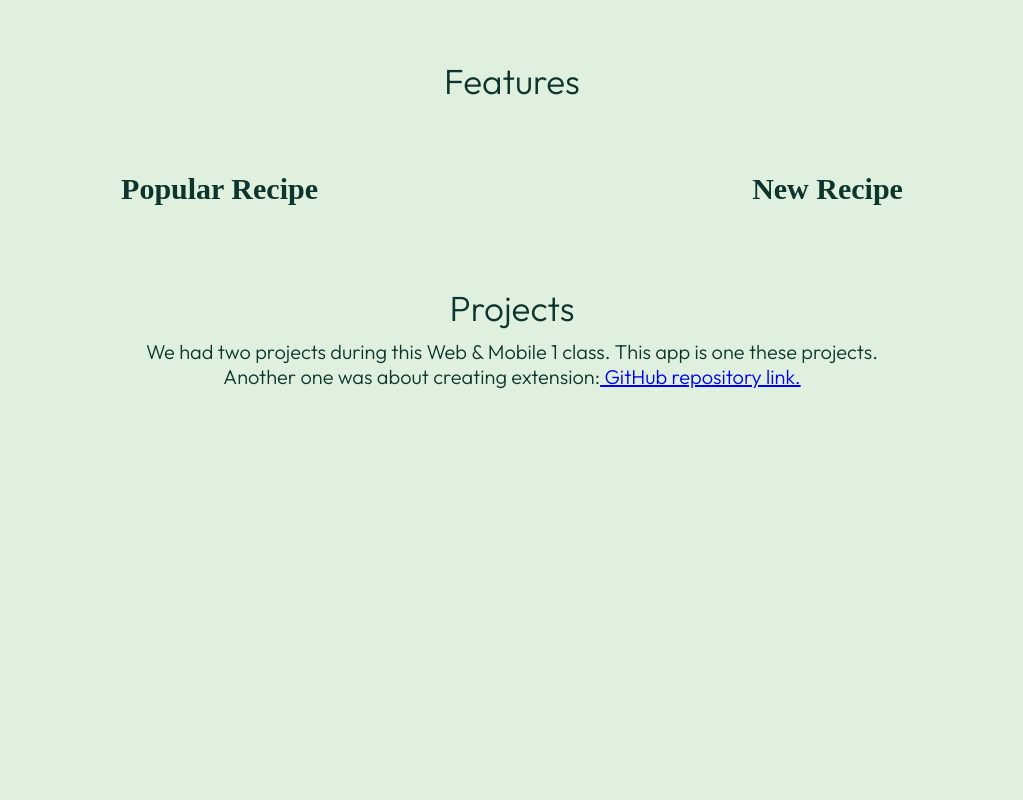
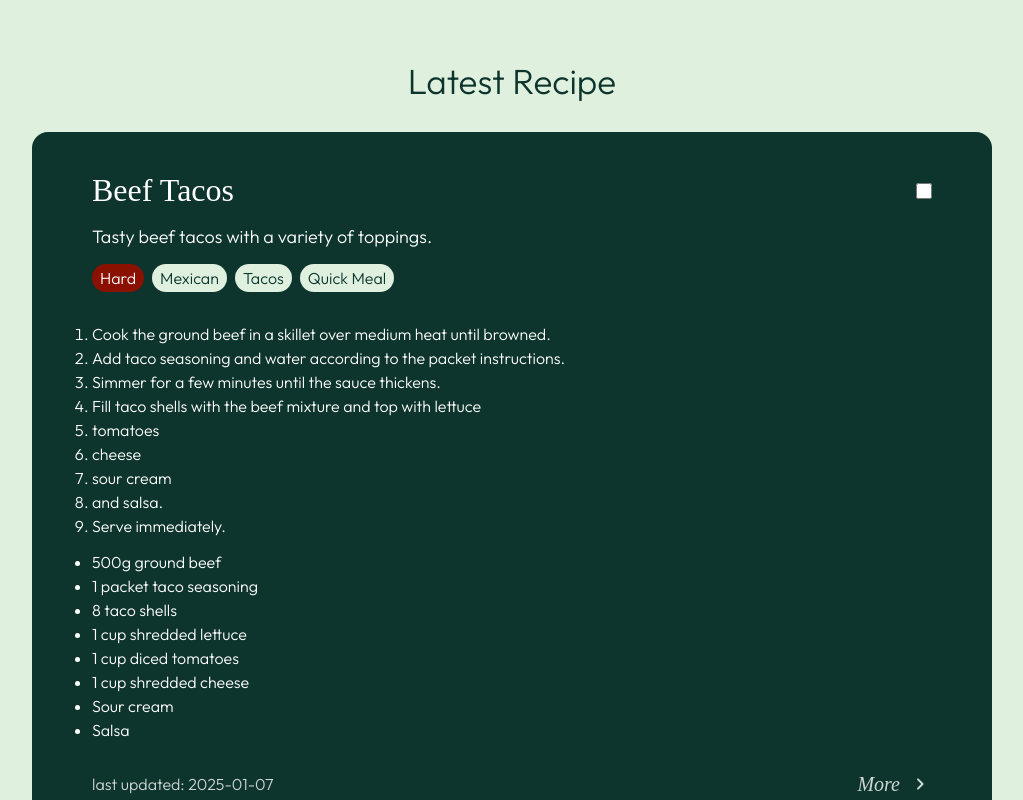
Before and after one commit to amusayevv/recipes, a React (Vite) app: page / in a window 1280 px wide. Shown: the part 900-1700 px from the top of the page, without its empty margins (128-1151 px from the left). Before the commit the page ends 1329 px from the top, so only its background shows below. Built offline with nearby package versions, Linux system fonts and the light colour scheme; data requests are answered from the project's data file; a web font is replaced by a local one.

Commit message:
little changes

```diff
--- a/src/index.css
+++ b/src/index.css
@@ -479,3 +479,14 @@ nav {
     align-items: center;
     justify-content: end;
 }
+
+.latest__recipe {
+    width: 80%;
+    margin-right: auto;
+    margin-left: auto;
+}
+
+.latest__recipe > .card {
+    padding: 40px 60px;
+    margin-top: -40px;
+}
--- a/src/pages/Home.jsx
+++ b/src/pages/Home.jsx
@@ -1,7 +1,24 @@
-import React from "react";
+import React, { useState, useEffect } from "react";
+import RecipeCard from "../components/RecipeCard";
 
-function Home () {
-    return(
+function Home() {
+    const [latestRecipe, setLatestRecipe] = useState(null);
+
+    useEffect(() => {
+        fetch("http://localhost:3000/recipes")
+            .then((res) => res.json())
+            .then((data) => {
+                // Sort recipes by last_updated in descending order
+                const sortedRecipes = data.sort((a, b) =>
+                    new Date(b.last_updated) - new Date(a.last_updated)
+                );
+                // Get the most recent recipe
+                setLatestRecipe(sortedRecipes[0]);
+            })
+            .catch((err) => console.error("Error fetching recipes:", err));
+    }, []);
+
+    return (
         <div>
             <section className="center">
                 <h2 className="header-h2">Welcome to the <br/>Recipe Manager App!</h2>
@@ -32,29 +49,41 @@ function Home () {
 
             <br/><br/><br/><br/><br/>
 
+            <section>
+                <h2 className="new">Latest Recipe</h2><br/><br/><br/>
+                <div className="latest__recipe">
+                {latestRecipe && (
+            <RecipeCard
+            key={latestRecipe.id}
+            id={latestRecipe.id}
+            title={latestRecipe.title}
+            description={latestRecipe.description}
+            difficulty_level={latestRecipe.difficulty_level}
+            tags={latestRecipe.tags}
+            last_updated={latestRecipe.last_updated}
+            openPopup={() => handleClick(latestRecipe.id)}
+          >
+            <div className="middle-flex">
+              <ol>
+                <p>
+                  {latestRecipe.preparation_steps.map((item) => {
+                    return <li>{item}</li>;
+                  })}
+                </p>
+              </ol>
 
-            <section>
-            <h2 className="new">Features</h2><br/><br/><br/>
-            <div className="feature-align">
-                    <div >
-                        <h3 className="header-h3">Popular Recipe</h3>
-                        <p></p>
-                    </div>
-                    <div>
-                        <h3 className="header-h3">New Recipe</h3>
-                        <p></p>
-                    </div>
-                    </div>
+              <ul>
+                <p>
+                  {latestRecipe.ingredients.map((item) => {
+                    return <li>{item}</li>;
+                  })}
+                </p>
+              </ul>
+                        </div>
+                    </RecipeCard>
+                )}
+                </div>
             </section>
-
-            {/* <section>
-                <h2 className="header-h2">Featured Recipe</h2>
-                <div classname="featured">
-                    <h3 className="header-h3">name of recipe</h3>
-                    <p className="paragraph">ingredients</p>
-                    <a href="#" target="_blank">View Full Recipe</a>
-                </div>
-            </section> */}
 
             <br /><br /><br /><br />
 
@@ -62,12 +91,10 @@ function Home () {
                 <h2 className="new">Projects</h2>
                 <p className="paragraph">We had two projects during this Web & Mobile 1 class. This app is one these projects.
                     Another one was about creating extension:
-                         <a href="https://github.com/amusayevv/auto-form-filler.git" target="_blank"> GitHub repository link. </a>
+                    <a href="https://github.com/amusayevv/auto-form-filler.git" target="_blank"> GitHub repository link. </a>
                 </p>
             </section>
-
         </div>
-
     );
 }
 
```
